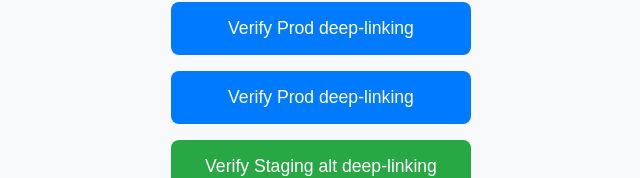
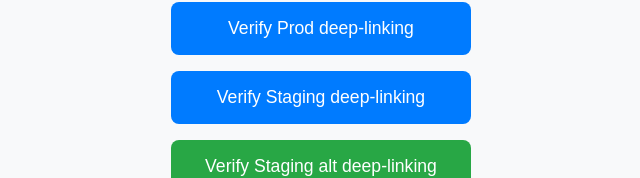
Before and after one commit to UraFIZ/clear-clone, a React (Create React App) app: page / in a window 1280 px wide. Shown: the part 387-565 px from the top of the page, without its empty margins (319-959 px from the left). Built offline with nearby package versions, Linux system fonts and the light colour scheme.

Commit message:
add new btn

```diff
--- a/src/components/ProdDeepLinkPage.js
+++ b/src/components/ProdDeepLinkPage.js
@@ -28,10 +28,10 @@ function ProdDeepLinkPage() {
             Verify Prod deep-linking
           </button>
           <button
-            onClick={handleProdVerifyClick}
+            onClick={handleStagingVerifyClick}
             className="verify-button staging alt"
           >
-            Verify Prod deep-linking
+            Verify Staging deep-linking
           </button>
           <button
             onClick={handleAltruaStagingVerifyClick}
```
